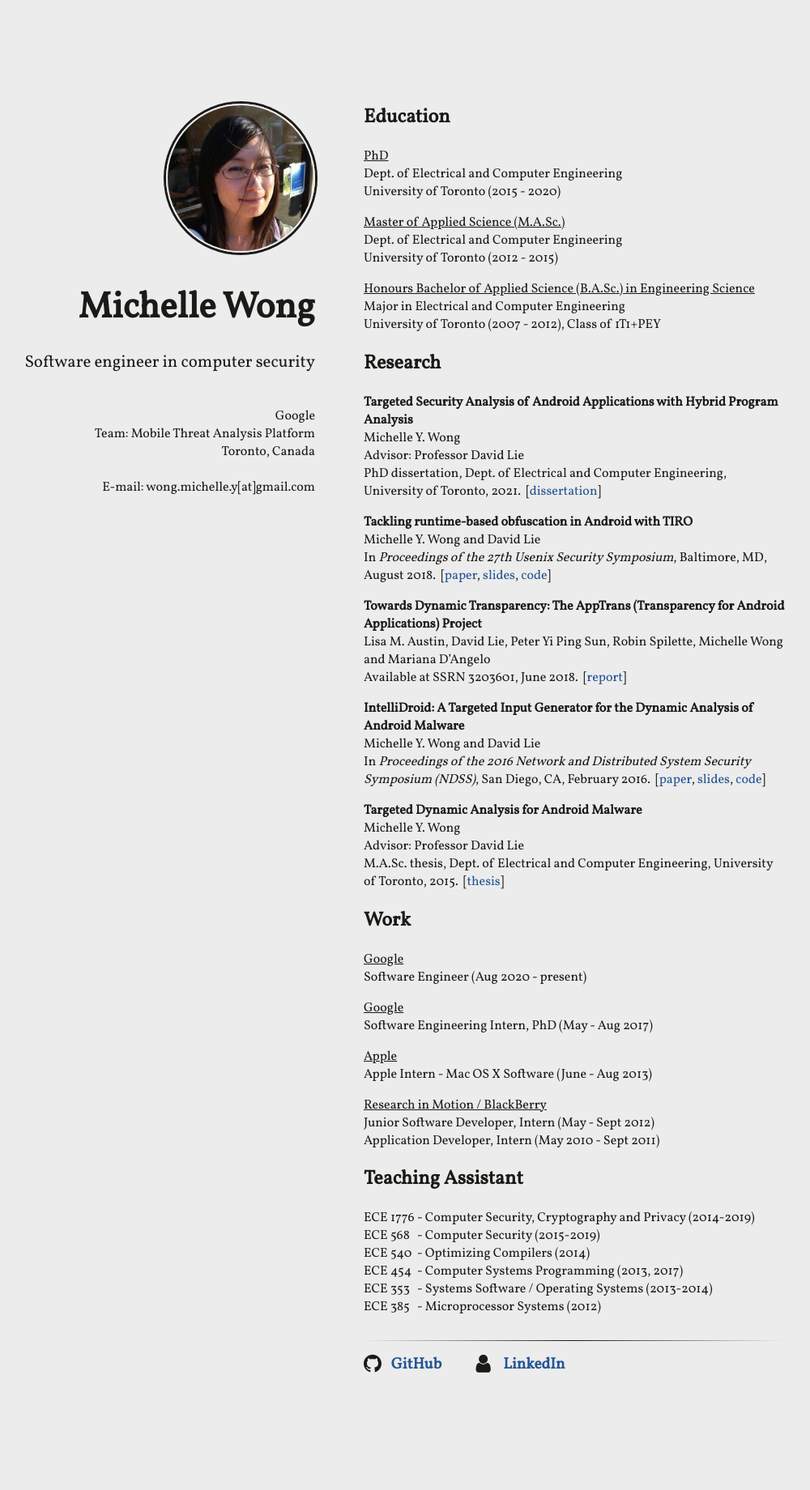
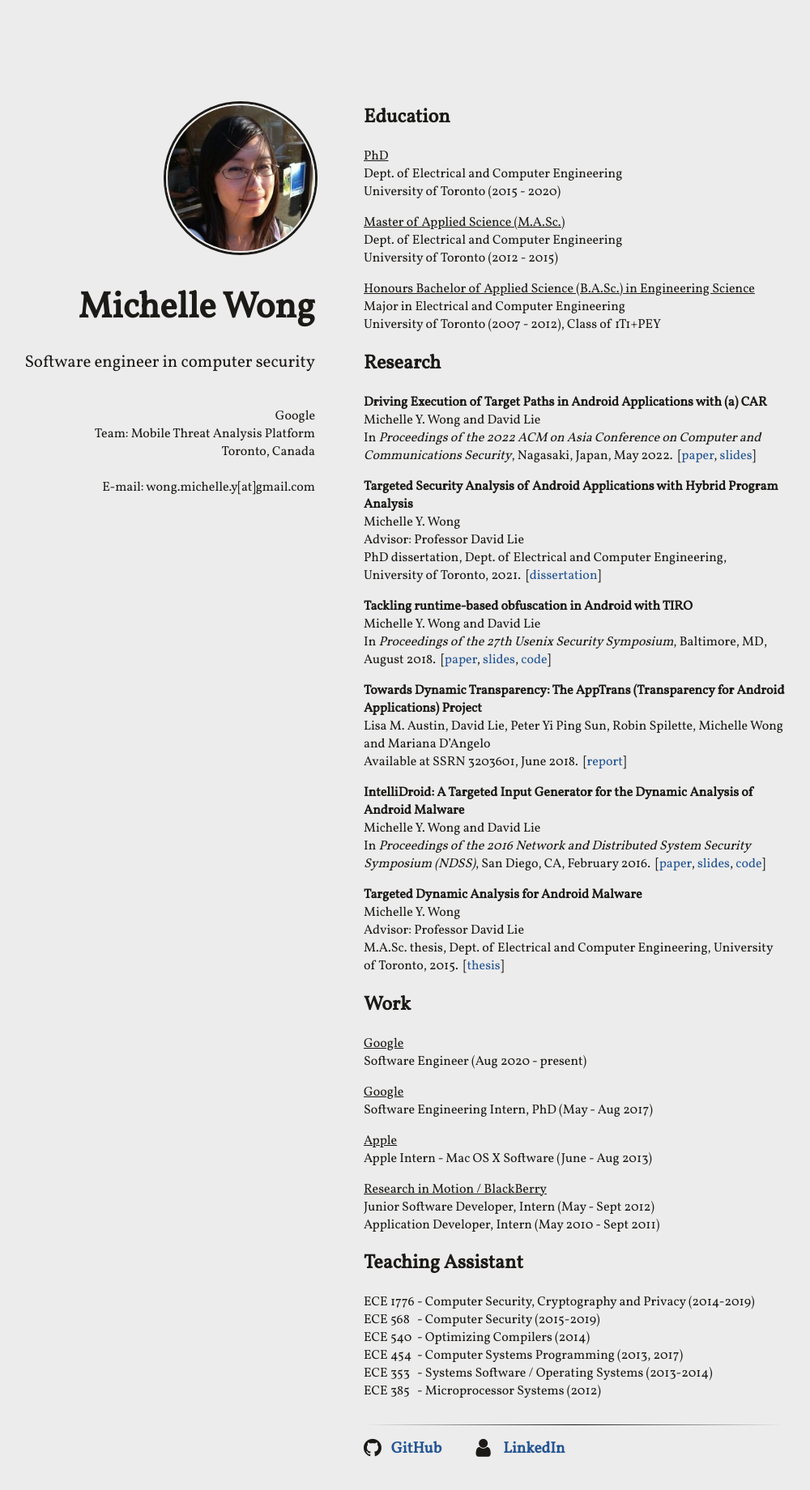
Before and after one commit to miwong/miwong.github.io, a Jekyll site: the page built from index.html, in a window 1280 px wide. Shown: the whole page at 81% size, without its empty margins (151-1151 px from the left). Built offline with Jekyll 4.4.1, drawn with Linux system fonts in a browser that asks for light colours; nearby versions of some CDN libraries; before the commit the page ends 1736 px from its top, so only the background shows below that.

Commit message:
Update with CAR paper

```diff
--- a/_includes/content.html
+++ b/_includes/content.html
@@ -16,6 +16,12 @@
 </p>
 
 <h2>Research</h2>
+<p>
+    <b>Driving Execution of Target Paths in Android Applications with (a) CAR</b><br>
+    Michelle Y. Wong and David Lie<br/>
+    In <i>Proceedings of the 2022 ACM on Asia Conference on Computer and Communications Security</i>, Nagasaki, Japan, May 2022.&nbsp;
+    [<a href="https://dl.acm.org/doi/pdf/10.1145/3488932.3497765" target="_blank">paper</a>, <a href="{{ site.baseurl }}/files/car_asiaccs2022_slides.pdf" target="_blank">slides</a>]
+</p>
 <p>
     <b>Targeted Security Analysis of Android Applications with Hybrid Program Analysis</b><br>
     Michelle Y. Wong<br/>
```
